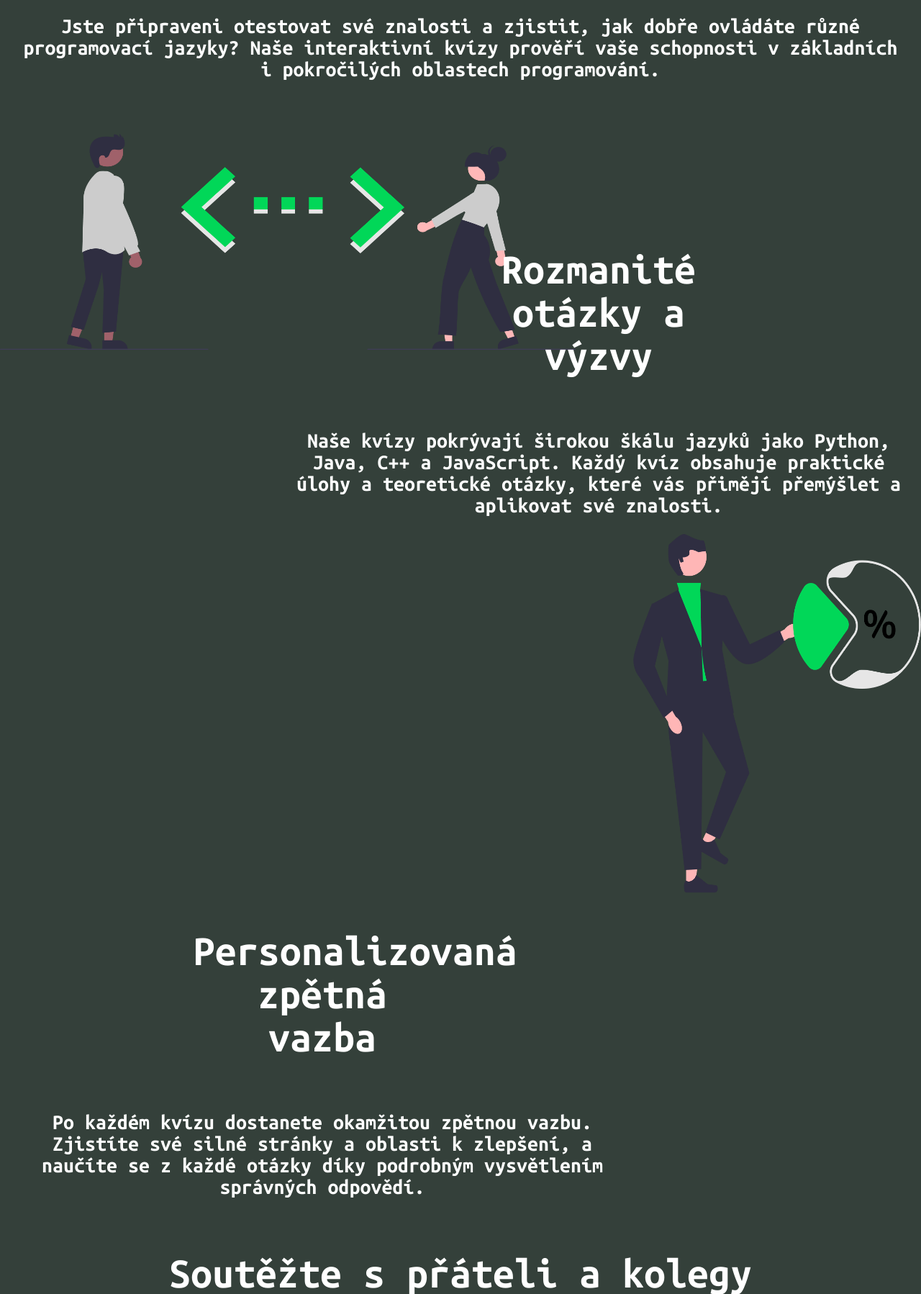
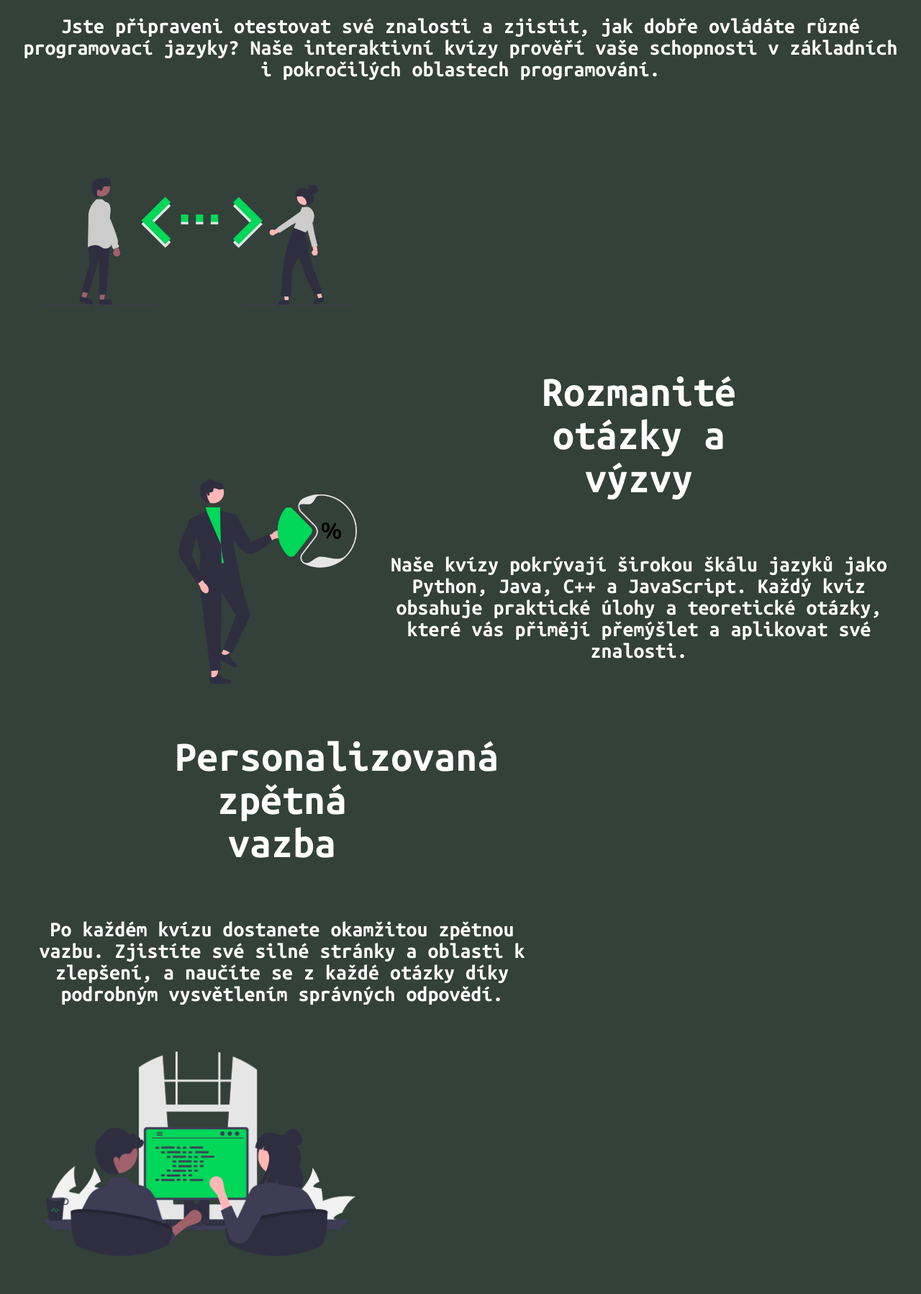
Before and after one commit to VanRhapsody/PersonalProject, a Flask app: page / in a window 1280 px wide; the page is wider, and only the part inside the window is pictured. Shown: the part 294-2092 px from the top of that part at 72% size. Run offline with Flask 3, Linux system fonts and the light colour scheme.

Commit message:
Dokončena struktura hlavní menu a začátek footeru

```diff
--- a/static/css/style.css
+++ b/static/css/style.css
@@ -94,6 +94,27 @@ h3 {
   float: right;
 }
 
+.main-menu-img {
+  margin: 20px;
+  padding: 20px;
+  width: 35%;
+  height: 35%;
+}
+
+.element-main-menu {
+  margin-top: 50px;
+  margin-bottom: 400px;
+  padding: 20px;
+
+}
+
+footer {
+  display: flex;
+  justify-content: center;
+  background-color: var(--background-green);
+  width: 100%;
+}
+
 .ubuntu-mono-regular {
     font-family: "Ubuntu Mono", monospace;
     font-weight: 400;
--- a/templates/index.html
+++ b/templates/index.html
@@ -6,43 +6,53 @@
 <h3>Jste připraveni otestovat své znalosti a zjistit, jak dobře ovládáte různé programovací jazyky? Naše interaktivní kvízy prověří vaše schopnosti v základních i pokročilých oblastech programování.</h3>
 </div>
 
-<div id="element-one" style="margin-top: 50px;">
-<img src="static\images\code.png" style="width: 800px; height: 300px; float: left;" alt="">
-<div class="align-right" style="width: 70%; margin-top: -15%;">
-    <h2 style="width: 40%;">Rozmanité otázky a výzvy</h2>
-    <h3 style="margin-top:2%;">Naše kvízy pokrývají širokou škálu jazyků jako Python, Java, C++ a JavaScript. Každý kvíz obsahuje praktické úlohy a teoretické otázky, které vás přimějí přemýšlet a aplikovat své znalosti.</h3>
-</div>
+<div class="element-main-menu">
+    <img src="static\images\code.png" class="main-menu-img" style="float: left;" alt="">
+    <div class="align-right" style="width: 60%;">
+        <h2 style="width: 40%;">Rozmanité otázky a výzvy</h2>
+        <h3>Naše kvízy pokrývají širokou škálu jazyků jako Python, Java, C++ a JavaScript. Každý kvíz obsahuje praktické úlohy a teoretické otázky, které vás přimějí přemýšlet a aplikovat své znalosti.</h3>
+    </div>
 </div>
 
-<div id="element-two" style="margin-top:200px;">
-<img src="static\images\graph.png" style="width: 400px; height: 500px; float: right;" alt="">
-<div class="align-left" style="width: 70%;">
-    <h2 style="width: 40%;">Personalizovaná zpětná vazba</h2>
-    <h3 style="margin-top:2%;">Po každém kvízu dostanete okamžitou zpětnou vazbu. Zjistíte své silné stránky a oblasti k zlepšení, a naučíte se z každé otázky díky podrobným vysvětlením správných odpovědí.</h3>
+<div class="element-main-menu">
+    <img src="static\images\graph.png" class="main-menu-img" style="float: right; width: 20%;  margin: 0;" alt="">
+    <div class="align-left" style="width: 60%;">
+        <h2 style="width: 40%;">Personalizovaná zpětná vazba</h2>
+        <h3>Po každém kvízu dostanete okamžitou zpětnou vazbu. Zjistíte své silné stránky a oblasti k zlepšení, a naučíte se z každé otázky díky podrobným vysvětlením správných odpovědí.</h3>
+    </div>
+</div>
+
+<div class="element-main-menu">
+<img src="static\images\people.png" class="main-menu-img" style="float: left;" alt="">
+<div class="align-right" style="width: 60%;">
+    <h2 style="width: 40%;">Soutěžte s přáteli a kolegy</h2>
+    <h3>Soutěžte s přáteli a kolegy, vytvářejte vlastní kvízy a sledujte výsledky v reálném čase. Uvidíte, kdo je skutečným mistrem programování ve vašem týmu!</h3>
 
 </div>
 </div>
 
-<div class="align-right">
-    <h2 style="margin-top: 50px; width: 100%;">Soutěžte s přáteli a kolegy</h2>
-    <h3 style="width: 60%; margin-top:2%;">Soutěžte s přáteli a kolegy, vytvářejte vlastní kvízy a sledujte výsledky v reálném čase. Uvidíte, kdo je skutečným mistrem programování ve vašem týmu!</h3>
-    <img src="static\images\people.png" style="width: 800px; height: 300px; float: left;" alt="">
+
+<img src="static\images\bug.png" class="main-menu-img" style="float: right;  margin: 0;" alt="">
+<div class="align-left" style="width: 60%;">
+    <h2 style="width: 40%;">Zlepšujte své dovednosti a sledujte svůj pokrok</h2>
+    <h3>Sledujte svůj pokrok v čase a plánujte své další studium. Každý kvíz vás posune blíže k tomu, abyste se stali expertem v programování.</h3>
+
+</div>
 </div>
 
-<div class="align-left">
-    <h2 style="margin-top: 50px; width: 100%;">Zlepšujte své dovednosti a sledujte svůj pokrok</h2>
-    <h3 style="width: 60%; margin-top:2%;">Sledujte svůj pokrok v čase a plánujte své další studium. Každý kvíz vás posune blíže k tomu, abyste se stali expertem v programování.</h3>
-    <img src="static\images\bug.png" style="width: 800px; height: 300px; float: right;" alt="">
+<div class="element-main-menu">
+<div class="align-center">
+    <h2 style="margin-top: 50px; width: 100%;">Začněte dnes a objevte svět programování!</h2>
+    <img src="static\images\hacker.png" style="width: 50%; height: 50%; margin-top: 80px;" alt="">
+    <h3 style="margin-top:100px;">Připojte se k naší komunitě a začněte svůj první kvíz ještě dnes. Zlepšete své dovednosti zábavným a interaktivním způsobem.</h3>
+    <h2 style="margin-top: 400 px; width: 100%;">Připraveni? Začněte svůj <a href="#">kvíz</a> nyní!</h2>
+
+</div>
 </div>
 
-
-<div class="align-center">
-    <h2 style="margin-top: 50px; width: 100%;">Začněte dnes a objevte svět programování!</h2>
-    <img src="static\images\hacker.png" style="width: 800px; height: 300px; float: right; margin-top: 300px;" alt="">
-    <h3 style="width: 100%; margin-top:800px;">Připojte se k naší komunitě a začněte svůj první kvíz ještě dnes. Zlepšete své dovednosti zábavným a interaktivním způsobem.</h3>
-    <h2 style="margin-top: 1000 px; width: 100%;">Připraveni? Začněte svůj <a href="#">kvíz</a> nyní!</h2>
-
-
-</div>
+<footer>
+    <h3>© F.B. 2024</h3>
+    <a href="https://github.com/VanRhapsody/PersonalProject"><img style="width: 10%; height: 10%;" src="static/images/github.png" alt=""></a>
+</footer>
 
 {% endblock %}
```
Also changed, not shown: static/images/github.png (added).
